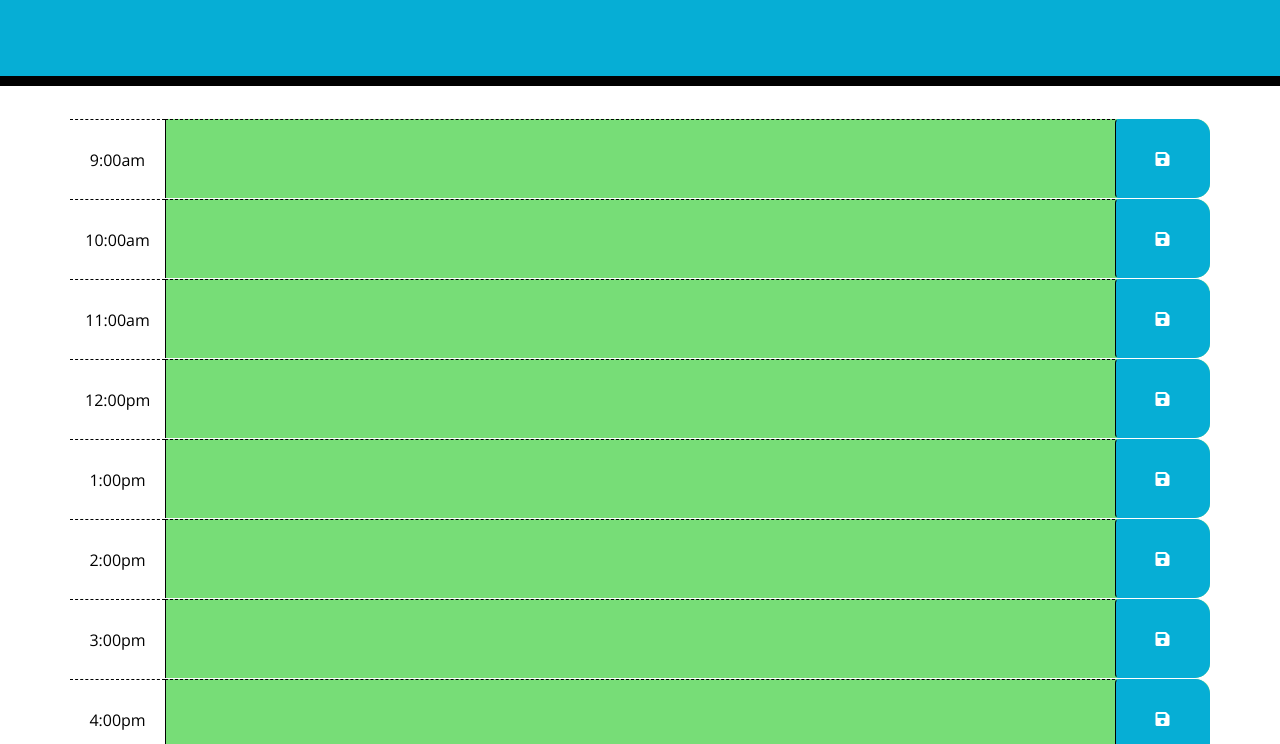
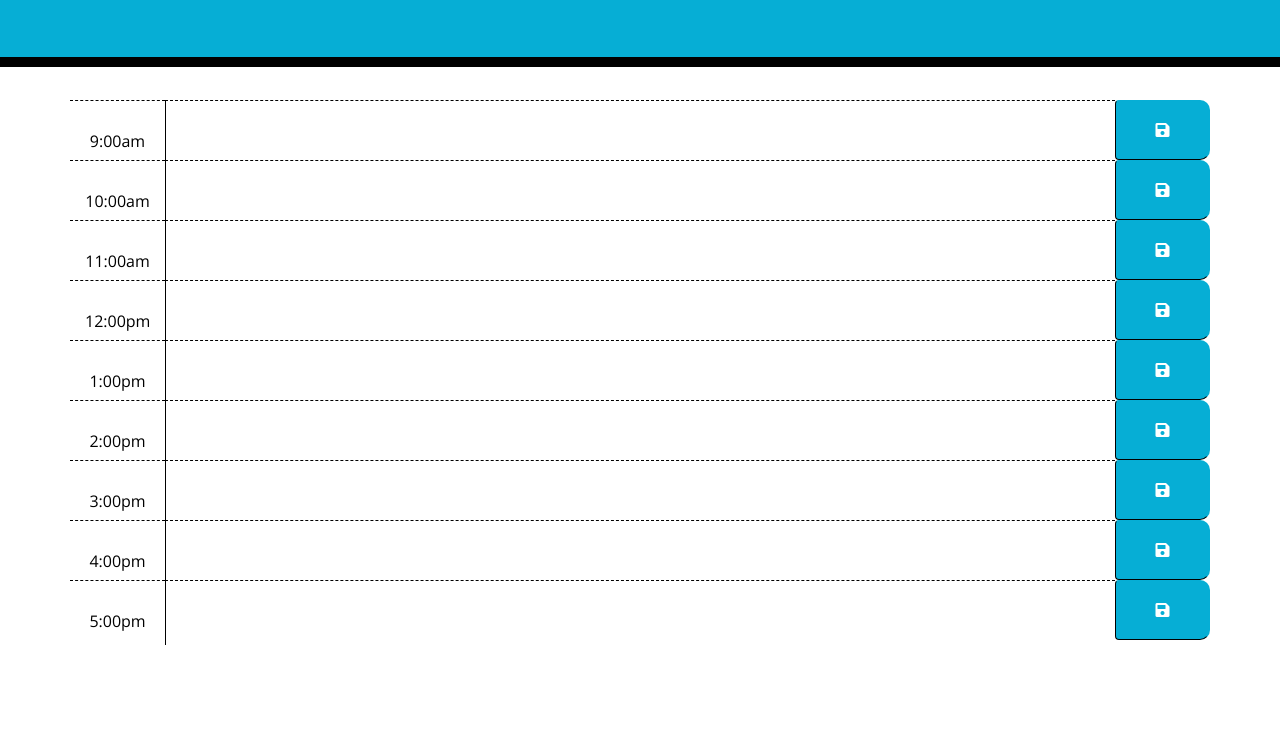
Before and after one commit to agorelik2/workday-schedule-app, a plain HTML site: page index.html in a window 1280 px wide. Shown: the part 218-962 px from the top of the page. After the commit the page ends 866 px from the top, so only its background shows below. Drawn offline with nearby package versions, Linux system fonts and the light colour scheme.

Commit message:
fixed js to store the task, changed js to be more DRY, changed css for schedule to fit the page

```diff
--- a/assets/css/style.css
+++ b/assets/css/style.css
@@ -37,7 +37,7 @@ body {
 
   .row {
     white-space: pre-wrap;
-    height: 80px;
+    height: 60px;
     border-top: 1px solid white;;
   }
 
@@ -64,10 +64,12 @@ body {
 
   .saveBtn {
     border-left: 1px solid black;
-    border-top-right-radius: 15px;
-    border-bottom-right-radius: 15px;
+    border-bottom: 1px solid black;
+    border-top-right-radius: 10px;
+    border-bottom-right-radius: 10px;
     background-color: #06AED5;
     color: white;
+    height: 60px;
   }
 
   .saveBtn i:hover {
--- a/assets/js/script.js
+++ b/assets/js/script.js
@@ -4,60 +4,65 @@ $(document).ready(function () {
 
     //Assign saveBtn click listener for user input and time stamp??
     $(".saveBtn").on("click", function () {
-        //get nearby values.
-        console.log(this);
+
+        //Loop through every save button and read the description next to it
         var task = $(this).siblings(".description").val();
-        var timeHour = $(this).parent().attr("id").slice(4);
-        //var newHour = timeHour.slice(4);
+        //Loop through every save button and read the div id next to it
+        var timeHour = $(this).parent().attr("id");
+        //var timeHour = $(this).parent().attr("id").slice(4);
 
-        //set items in local storage.
+        //Save task description in local storage.
         localStorage.setItem(timeHour, task);
         console.log ("Key stored: " + timeHour)
         console.log ("Task stored: " + task)
     })
-    //load any saved data from LocalStorage - do this for each hour created.
-    $("#hour9 .description").val(localStorage.getItem("hour9"));
-    $("#hour10 .description").val(localStorage.getItem("hour10"));
-    $("#hour11 .description").val(localStorage.getItem("hour11"));
-    $("#hour12 .description").val(localStorage.getItem("hour12"));
-    $("#hour13 .description").val(localStorage.getItem("hour13"));
-    $("#hour14 .description").val(localStorage.getItem("hour14"));
-    $("#hour15 .description").val(localStorage.getItem("hour15"));
-    $("#hour16 .description").val(localStorage.getItem("hour16"));
-    $("#hour17 .description").val(localStorage.getItem("hour17"));
 
+    //Loop to load saved task descriptions from LocalStorage
+    $(".description").each(function(){
+        $(this).val(localStorage.getItem($(this).parent().attr("id")));
+        console.log("try this for local storage: " + localStorage.getItem($(this).parent().attr("id")))
+    })
+    //$("#hour9 .description").val(localStorage.getItem("hour9"));
+    //$("#hour10 .description").val(localStorage.getItem("hour10"));
+    //$("#hour11 .description").val(localStorage.getItem("hour11"));
+    //$("#hour12 .description").val(localStorage.getItem("hour12"));
+    // $("#hour13 .description").val(localStorage.getItem("hour13"));
+    //$("#hour14 .description").val(localStorage.getItem("hour14"));
+    //$("#hour15 .description").val(localStorage.getItem("hour15"));
+    //$("#hour16 .description").val(localStorage.getItem("hour16"));
+    //$("#hour17 .description").val(localStorage.getItem("hour17"));
 
+    //Loop over time blocks and color them based on past, present or future
     function taskTracker() {
-        //get current number of hours.
+        //Get current hour based on moment()
         var currentHour = moment().hour();
 
-        // loop over time blocks
+        // Loop over time blocks
         $(".time-block").each(function () {
             var taskHour = parseInt($(this).attr("id").split("hour")[1]);
             console.log( taskHour, currentHour)
 
-            //check if we've moved past this time
+            //Compare task hour to current hour based on moment()
             if (taskHour < currentHour) {
-                $(this).addClass("past");
+                $(this).addClass("past");       //color as past
                 $(this).removeClass("future");
                 $(this).removeClass("present");
             }
             else if (taskHour === currentHour) {
                 $(this).removeClass("past");
-                $(this).addClass("present");
+                $(this).addClass("present");    //color as present
                 $(this).removeClass("future");
             }
             else {
                 $(this).removeClass("present");
                 $(this).removeClass("past");
-                $(this).addClass("future");
+                $(this).addClass("future");      //color as future
             }
         })
     }
-    taskTracker();
+    //taskTracker();
+
     //set up interval to check if current tasks have to be updated
     var interval = setInterval(taskTracker,15000);
 
-    //Load saved data from local storage
-
 })
--- a/index.html
+++ b/index.html
@@ -24,7 +24,7 @@
 
   <body>
     <header class="jumbotron">
-      <h1 class="display-3 schedule-header">Work Day Scheduler</h1>
+      <h1 class="display-4 schedule-header">Work Day Scheduler</h1>
       <p class="lead">A simple calendar app for scheduling your work day</p>
       <p id="currentDay" class="text-white font-weight-bold lead"></p>
     </header>
@@ -57,7 +57,7 @@
         <button class="btn saveBtn col-md-1"><i class="fas fa-save"></i></button>
     </div>
 
-    <div id="hour12" class="row time-block past present future">
+    <div id="hour12" class="row time-block">
         <div class="col-md-1 hour">
             12:00pm
         </div>
```
